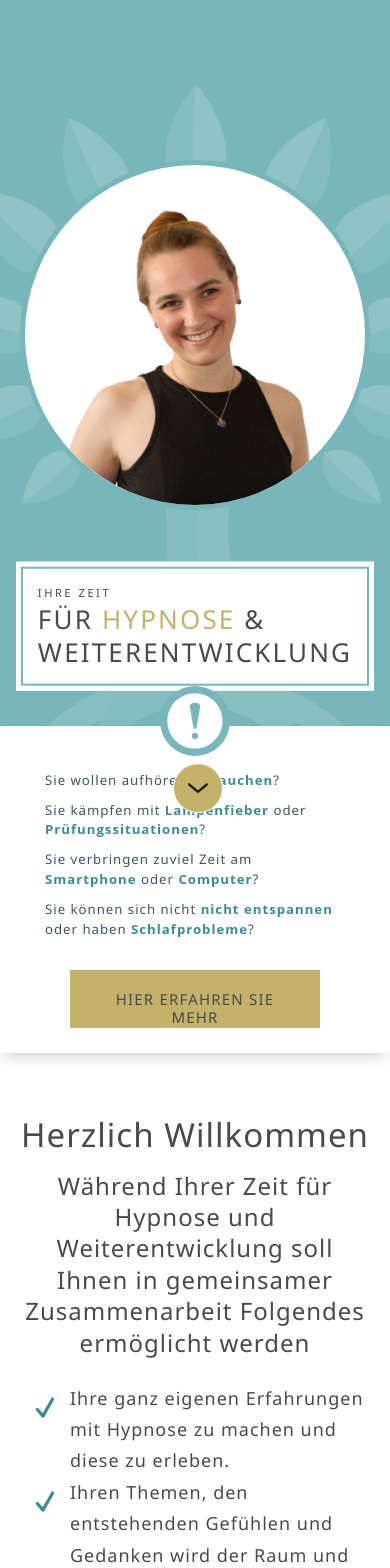
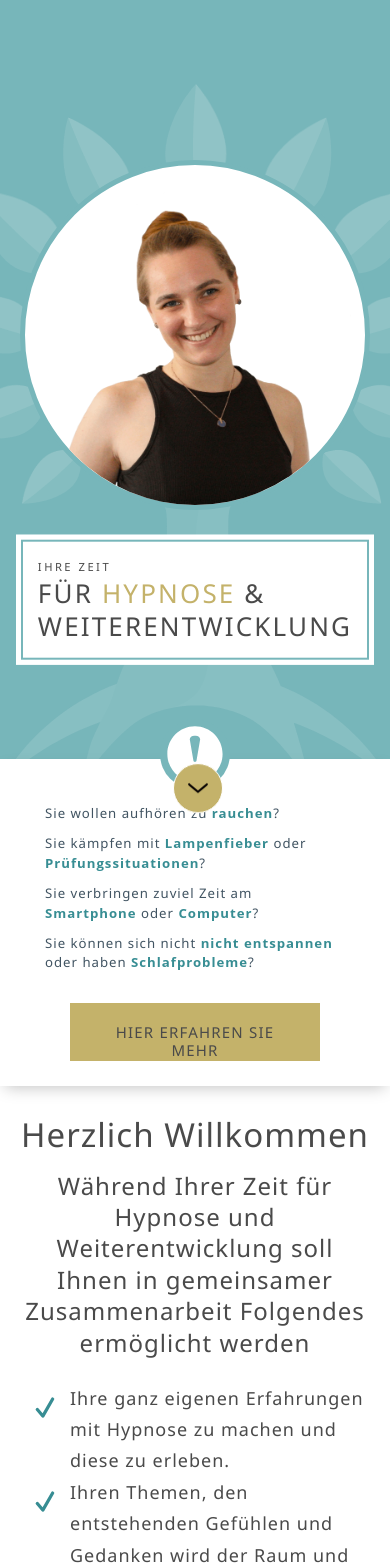
Before and after one commit to lauhard/lisamarieloof, a SvelteKit app: page / in a window 390 px wide. Shown: the top 1568 px of the page. Built offline with nearby package versions, Linux system fonts and the light colour scheme.

Commit message:
mainpage responsive

```diff
--- a/src/routes/+page.svelte
+++ b/src/routes/+page.svelte
@@ -767,9 +767,11 @@
                 }
             }
             .faq-wrapper {
+                margin-top: 50px;
                 padding: 0 20px;
             }
             .hypnose-wrapper {
+                margin-top: 50px;
                 padding: 0 20px;
                 box-sizing: border-box;
             }
@@ -867,6 +869,14 @@
                     border-radius: 50%;
                 }
             }
+            .cell:nth-of-type(1) {
+                // background-color: red;
+                .information-wrapper{
+                    margin-top: 150px;
+                    // background-color: green;
+                }
+            }
+
             .subgrid-praxis {
                 .contact{
                     .contact-buttons{
@@ -876,10 +886,34 @@
                         align-items: center;
                     }
                 }
+
             }
         }
     }
+    @media screen and (max-width: 450px) {
 
+        .grid {
+            .hypnose-wrapper {
+
+                padding: 0 20px;
+                box-sizing: border-box;
+                .hypnose__image {
+                    max-width: 100%;
+                    width: 100%;
+                    max-height: 350px;
+                    margin-right: 30px;
+
+                }
+            }
+            .cell:nth-of-type(1) {
+                // background-color: red;
+                .information-wrapper{
+                    margin-top: 150px;
+                    // background-color: green;
+                }
+            }
+        }
+    }
     @media screen and (max-width: 380px) {
         .background-svg-banner {
             bottom: 0px;
```
